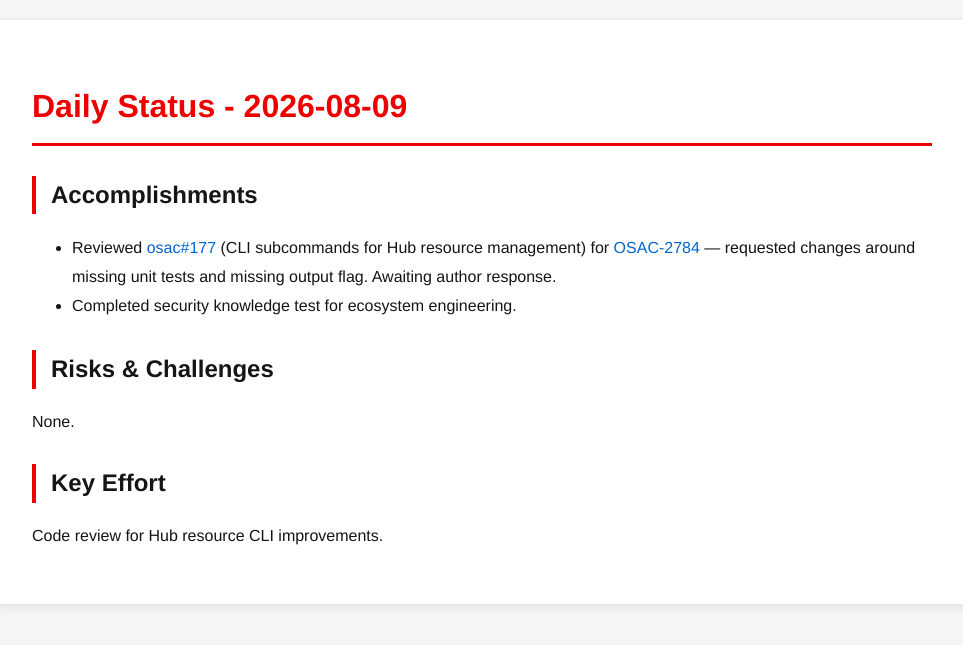
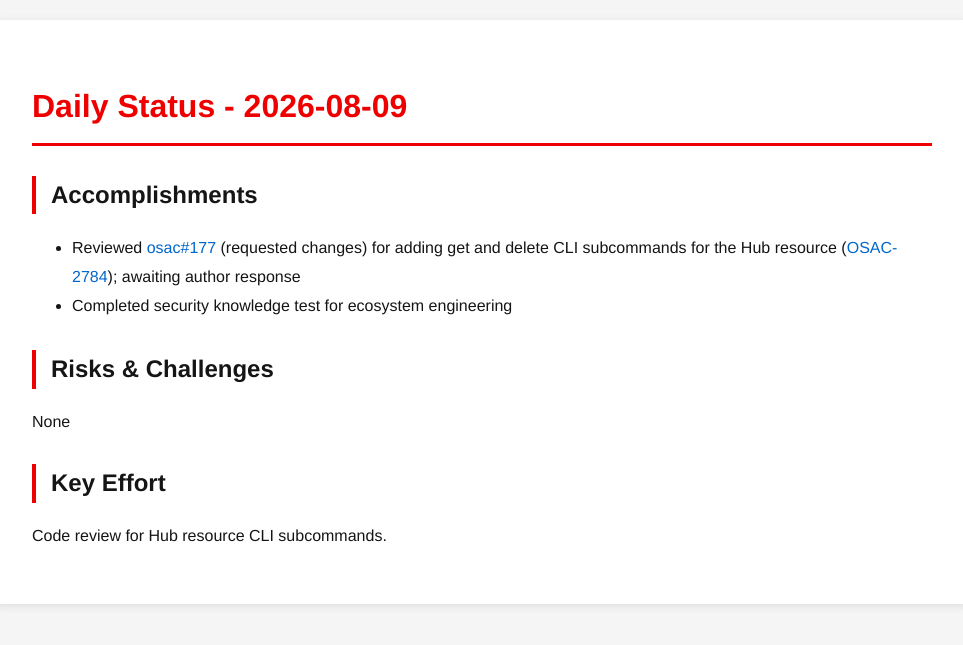
Before and after one commit to tzvatot/daily-status, a Jekyll site: the page built from 2026-08-09.md, in a window 1280 px wide. Shown: the top 645 px of the page, without its empty margins (158-1121 px from the left). Built offline with Jekyll 4.4.1, drawn with Linux system fonts in a browser that asks for light colours.

Commit message:
Daily status update - 2026-08-09

```diff
--- a/2026-08-09.md
+++ b/2026-08-09.md
@@ -7,11 +7,11 @@
 # Daily Status - 2026-08-09
 
 ## Accomplishments
-- Reviewed [osac#177](https://github.com/osac-project/osac/pull/177) (CLI subcommands for Hub resource management) for [OSAC-2784](https://redhat.atlassian.net/browse/OSAC-2784) — requested changes around missing unit tests and missing output flag. Awaiting author response.
-- Completed security knowledge test for ecosystem engineering.
+- Reviewed [osac#177](https://github.com/osac-project/osac/pull/177) (requested changes) for adding get and delete CLI subcommands for the Hub resource ([OSAC-2784](https://redhat.atlassian.net/browse/OSAC-2784)); awaiting author response
+- Completed security knowledge test for ecosystem engineering
 
 ## Risks & Challenges
-None.
+None
 
 ## Key Effort
-Code review for Hub resource CLI improvements.
+Code review for Hub resource CLI subcommands.
```
